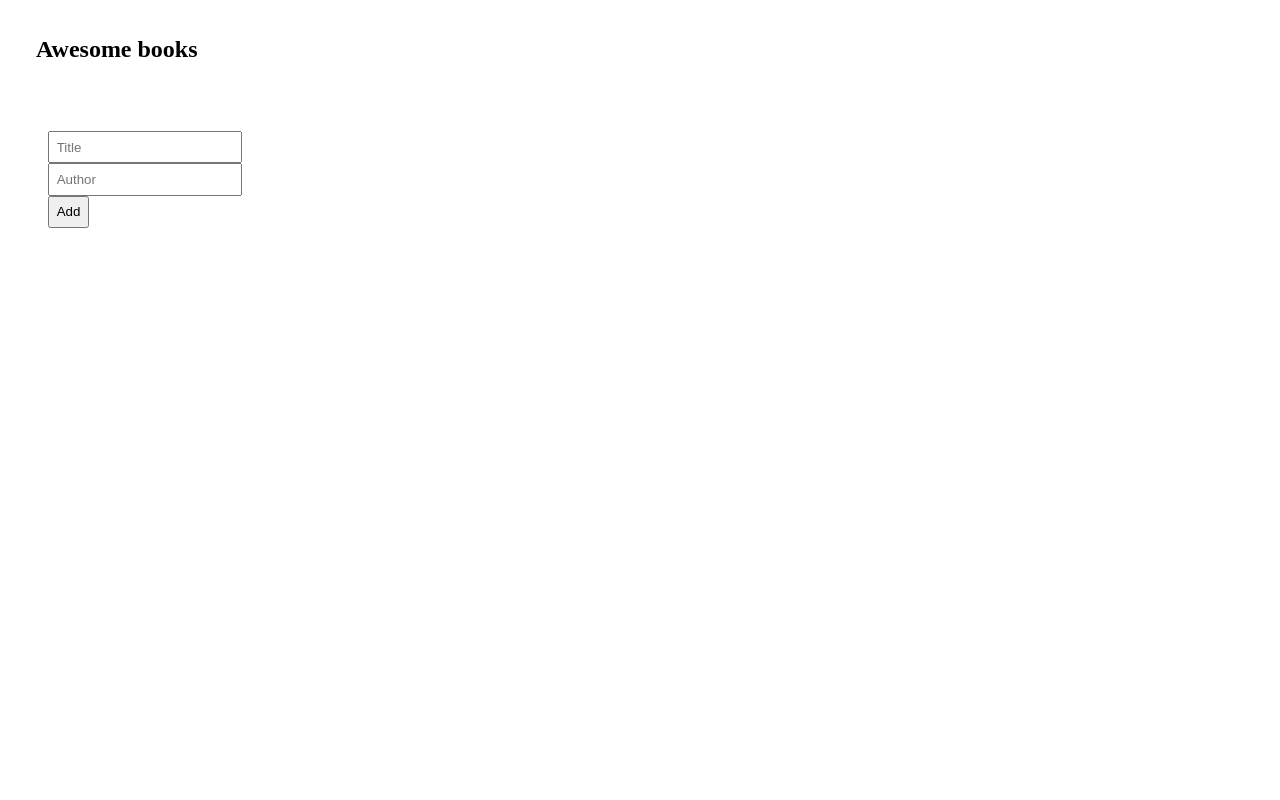
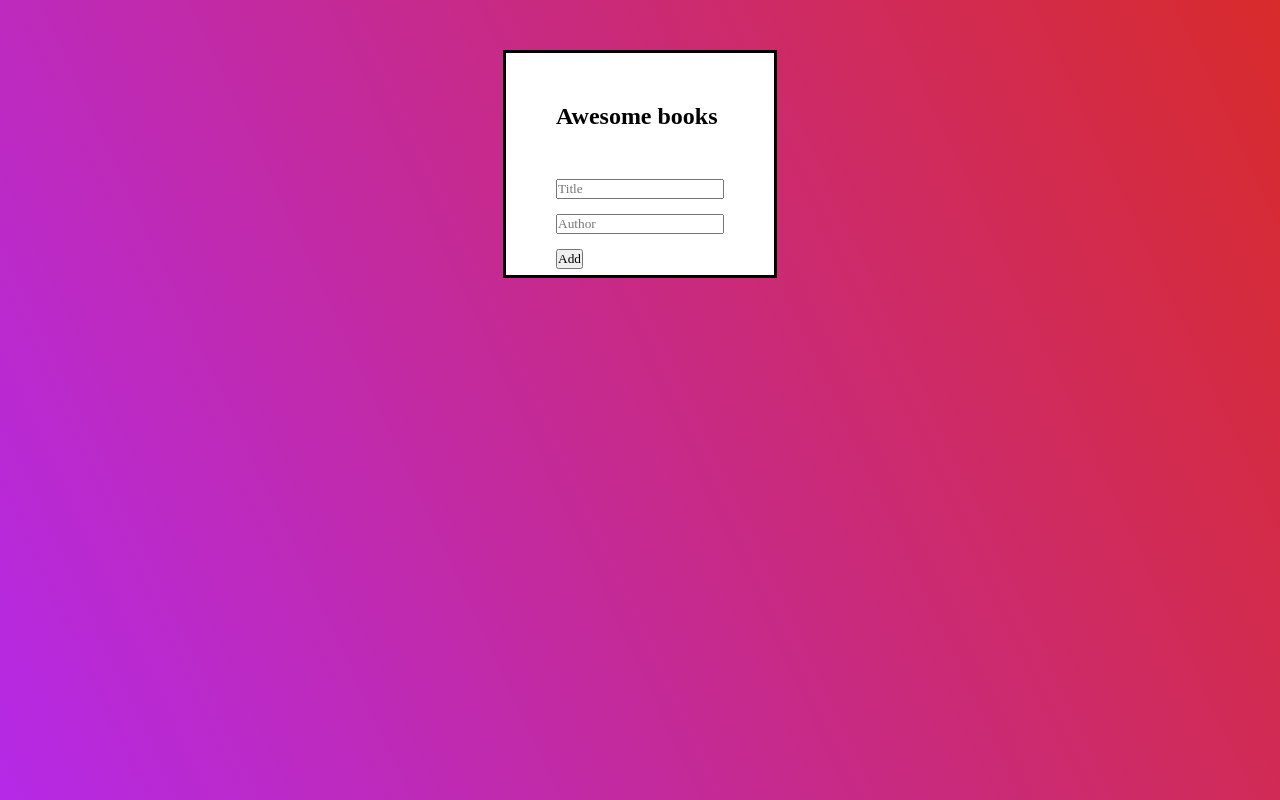
Before and after one commit to mukhammadrizooff/Awesome-books, a website: page index.html in a window 1280 px wide. Drawn offline with Linux system fonts and the light colour scheme; a web font is replaced by a local one.

Commit message:
Add codes for styleing file

```diff
--- a/style.css
+++ b/style.css
@@ -1,5 +1,43 @@
-*{
-    padding: 0.5em;
+* {
+    font-family: 'Times New Roman', Times, serif;
     margin: 0;
+    padding: 0;
     box-sizing: border-box;
-}
+  }
+
+  body {
+    min-height: 100vh;
+    background: linear-gradient(65deg, rgb(181,41,231), rgb(216, 43, 43));
+    display: flex;
+    flex-direction: column;
+    align-items: center;
+    width: 100vw;
+    padding-top: 50px;
+    /* line-height: 25px; */
+  }
+
+  .main-conatainer {
+    padding: 0px 50px;
+    border: solid 3px;
+    background: white;
+  }
+
+  h1 {
+    color: black;
+    margin-top: 50px;
+  }
+
+  form {
+    margin-top: 15px;
+    background: white;
+    /* box-shadow: -3px 6px 4px #222; */
+  }
+
+  ul {
+    list-style: none;
+    padding-bottom: 25px;
+  }
+
+  .inputCont {
+    line-height: 35px;
+  }
```
